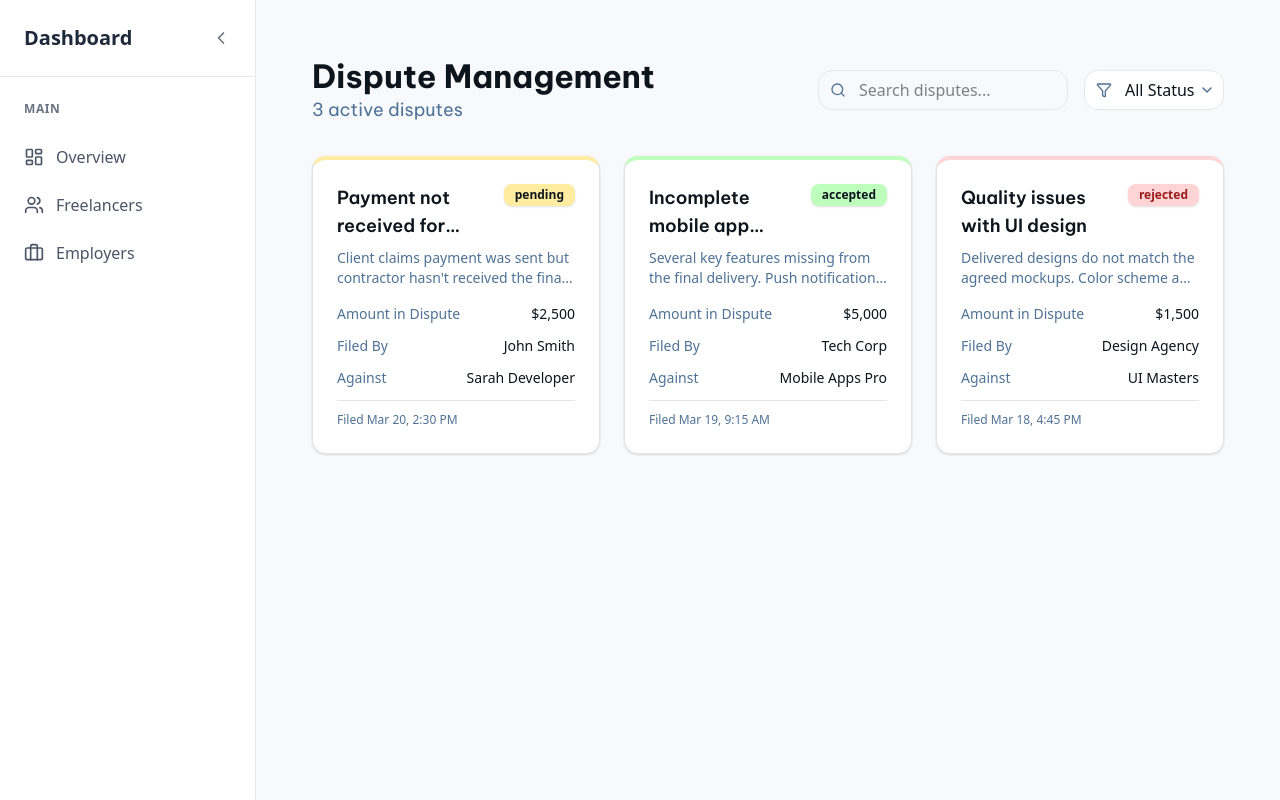
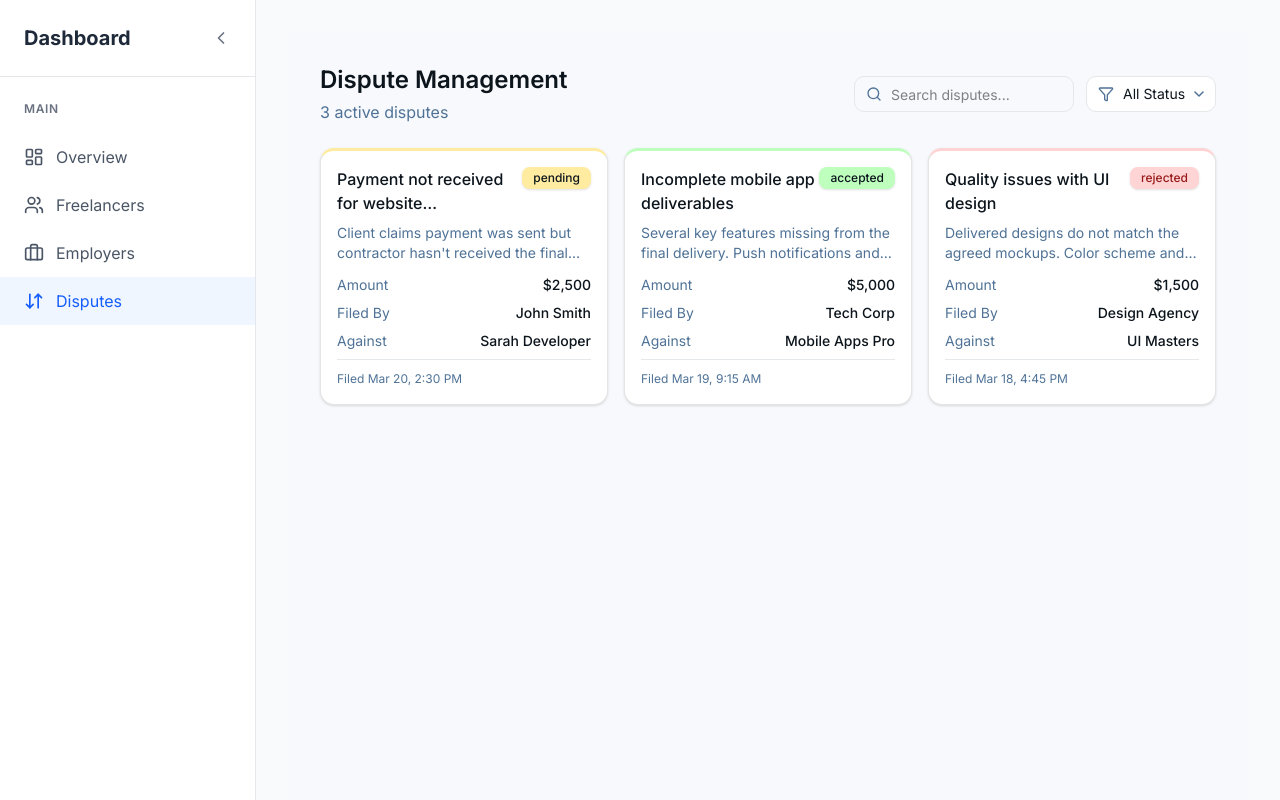
Before and after one commit to Raghavg18/Cogni, a Next.js app in the folder user_frontend/: page /admin/disputes in a window 1280 px wide. Built offline with nearby package versions, Linux system fonts and the light colour scheme.

Commit message:
Admin Dashboard
Fixing a hydration error and adding disputes to it

```diff
--- a/user_frontend/src/app/admin/disputes/page.tsx
+++ b/user_frontend/src/app/admin/disputes/page.tsx
@@ -69,34 +69,34 @@ export default function DisputesPage() {
 
   return (
     <div className="min-h-screen bg-[#f7f9fc]">
-      <div className="p-6 max-w-7xl mx-auto">
-        {/* Header with Search and Filter */}
-        <div className="flex flex-col md:flex-row justify-between items-start md:items-center mb-8 gap-4">
+      <div className="p-8 max-w-[1400px] mx-auto">
+        {/* Header Section */}
+        <div className="flex flex-col md:flex-row justify-between items-start md:items-center mb-6">
           <div>
-            <h1 className="[font-family:'Be_Vietnam_Pro',Helvetica] font-bold text-[#0c141c] text-[32px] leading-10">
+            <h1 className="text-2xl font-semibold text-[#0c141c] mb-1">
               Dispute Management
             </h1>
-            <p className="[font-family:'Be_Vietnam_Pro',Helvetica] text-[#4f7296] text-lg">
+            <p className="text-[#4f7296] text-base">
               {filteredDisputes.length} active disputes
             </p>
           </div>
 
-          <div className="flex items-center gap-4 w-full md:w-auto">
+          <div className="flex items-center gap-3 w-full md:w-auto mt-4 md:mt-0">
             <div className="relative flex-1 md:flex-initial">
               <Search className="absolute left-3 top-1/2 transform -translate-y-1/2 text-[#4f7296] w-4 h-4" />
               <input
                 type="text"
                 placeholder="Search disputes..."
-                className="w-full md:w-[250px] h-10 pl-10 pr-4 rounded-xl border border-[#e5e8ea] focus:outline-none focus:ring-2 focus:ring-[#7825ff]"
+                className="w-full md:w-[220px] h-9 pl-9 pr-3 rounded-lg border border-[#e5e8ea] text-sm focus:outline-none focus:ring-2 focus:ring-[#7825ff]"
                 value={searchQuery}
                 onChange={(e) => setSearchQuery(e.target.value)}
               />
             </div>
 
             <div className="relative">
-              <Filter className="absolute left-3 top-1/2 transform -translate-y-1/2 text-[#4f7296] w-4 h-4 pointer-events-none" />
+              <Filter className="absolute left-3 top-1/2 transform -translate-y-1/2 text-[#4f7296] w-4 h-4" />
               <select
-                className="appearance-none w-[140px] h-10 pl-10 rounded-xl border border-[#e5e8ea] bg-white focus:outline-none focus:ring-2 focus:ring-[#7825ff] cursor-pointer text-[#0c141c] font-medium"
+                className="appearance-none w-[130px] h-9 pl-9 pr-3 rounded-lg border border-[#e5e8ea] bg-white text-sm focus:outline-none focus:ring-2 focus:ring-[#7825ff] cursor-pointer text-[#0c141c]"
                 value={statusFilter}
                 onChange={(e) => setStatusFilter(e.target.value)}
               >
@@ -115,34 +115,34 @@ export default function DisputesPage() {
         </div>
 
         {/* Disputes Grid */}
-        <div className="grid grid-cols-1 md:grid-cols-2 lg:grid-cols-3 gap-6">
+        <div className="grid grid-cols-1 md:grid-cols-2 xl:grid-cols-3 gap-4">
           {filteredDisputes.map((dispute) => (
             <Card
               key={dispute.id}
-              className="cursor-pointer hover:shadow-lg transition-all duration-200 border-t-4"
+              className="cursor-pointer hover:shadow-sm transition-all duration-200 border-t-[3px]"
               style={{
                 borderTopColor: dispute.status === 'pending' ? '#ffeca0' :
                                dispute.status === 'accepted' ? '#beffbe' : '#ffd4d4'
               }}
               onClick={() => router.push(`/admin/disputes/${dispute.id}`)}
             >
-              <CardContent className="p-6">
+              <CardContent className="p-4">
                 <div className="flex justify-between items-start mb-2">
-                  <h3 className="[font-family:'Be_Vietnam_Pro',Helvetica] font-semibold text-[#0c141c] text-lg line-clamp-2">
+                  <h3 className="font-medium text-[#0c141c] text-base line-clamp-2">
                     {dispute.title}
                   </h3>
-                  <Badge className={getStatusBadgeStyles(dispute.status)}>
+                  <Badge className={`text-xs font-medium ${getStatusBadgeStyles(dispute.status)}`}>
                     {dispute.status}
                   </Badge>
                 </div>
 
-                <p className="text-[#4f7296] text-sm mb-4 line-clamp-2">
+                <p className="text-[#4f7296] text-sm mb-3 line-clamp-2">
                   {dispute.description}
                 </p>
 
-                <div className="space-y-3 text-sm">
+                <div className="space-y-2 text-sm">
                   <div className="flex justify-between items-center">
-                    <span className="text-[#4f7296]">Amount in Dispute</span>
+                    <span className="text-[#4f7296]">Amount</span>
                     <span className="font-medium text-[#0c141c]">${dispute.amount.toLocaleString()}</span>
                   </div>
                   <div className="flex justify-between items-center">
@@ -153,7 +153,7 @@ export default function DisputesPage() {
                     <span className="text-[#4f7296]">Against</span>
                     <span className="font-medium text-[#0c141c]">{dispute.contractorName}</span>
                   </div>
-                  <div className="pt-2 border-t">
+                  <div className="pt-2 border-t border-[#e5e8ea]">
                     <span className="text-[#4f7296] text-xs">
                       Filed {new Date(dispute.createdAt).toLocaleString('en-US', {
                         month: 'short',
@@ -171,8 +171,8 @@ export default function DisputesPage() {
         </div>
 
         {filteredDisputes.length === 0 && (
-          <div className="text-center py-10">
-            <p className="text-[#4f7296] text-lg">No disputes found</p>
+          <div className="text-center py-8">
+            <p className="text-[#4f7296] text-base">No disputes found</p>
           </div>
         )}
       </div>
--- a/user_frontend/src/app/admin/layout.tsx
+++ b/user_frontend/src/app/admin/layout.tsx
@@ -1,24 +1,19 @@
 "use client";
-
 import { Toaster } from "@/components/ui/sonner";
 import Sidebar from "@/components/admin/Sidebar";
 
-export default function RootLayout({
+export default function AdminLayout({
   children,
 }: {
   children: React.ReactNode;
 }) {
   return (
-    <html lang="en">
-      <body>
-        <div className="flex h-screen overflow-hidden">
-          <Sidebar />
-          <main className="flex-1 overflow-auto bg-gray-50 p-8">
-            {children}
-          </main>
-        </div>
-        <Toaster />
-      </body>
-    </html>
+    <>
+      <div className="flex h-screen overflow-hidden">
+        <Sidebar />
+        <main className="flex-1 overflow-auto bg-gray-50 p-8">{children}</main>
+      </div>
+      <Toaster />
+    </>
   );
 }
--- a/user_frontend/src/app/login/page.tsx
+++ b/user_frontend/src/app/login/page.tsx
@@ -57,7 +57,7 @@ const Page = () => {
       else{
         router.push("/dashboard")
       }
-    } catch (err: any) {
+    } catch (err) {
       setError(err.message || "An error occurred during login");
       console.error("Login error:", err);
     } finally {
--- a/user_frontend/src/components/admin/Sidebar.tsx
+++ b/user_frontend/src/components/admin/Sidebar.tsx
@@ -9,6 +9,7 @@ import {
   Briefcase,
   ChevronLeft,
   ChevronRight,
+  ArrowDownUp,
 } from "lucide-react";
 
 const Sidebar = () => {
@@ -26,6 +27,11 @@ const Sidebar = () => {
       path: "/admin/employers",
       label: "Employers",
       icon: <Briefcase size={20} />,
+    },
+    {
+      path: "/admin/disputes",
+      label: "Disputes",
+      icon: <ArrowDownUp size={20} />,
     },
   ];
 
```
